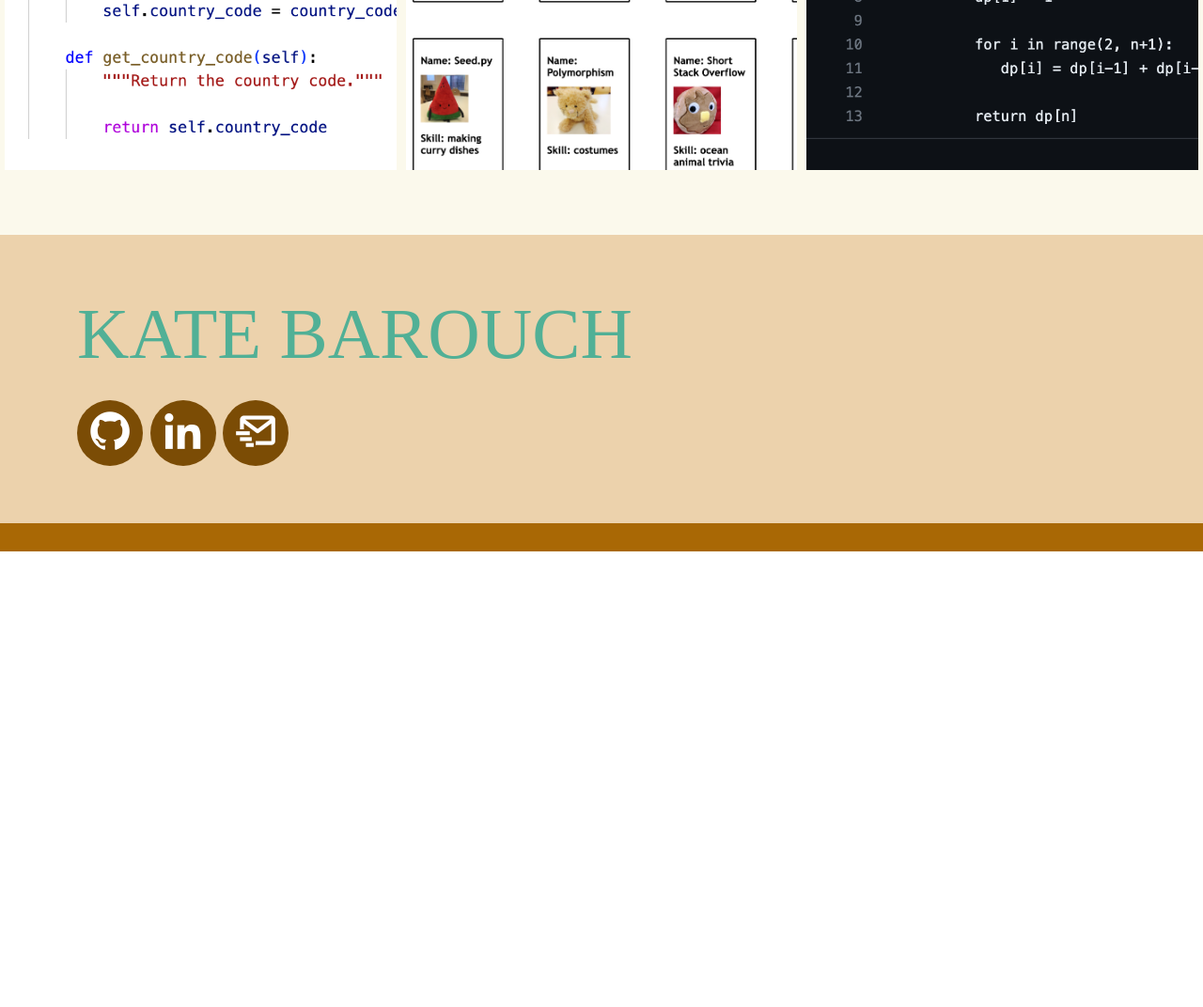
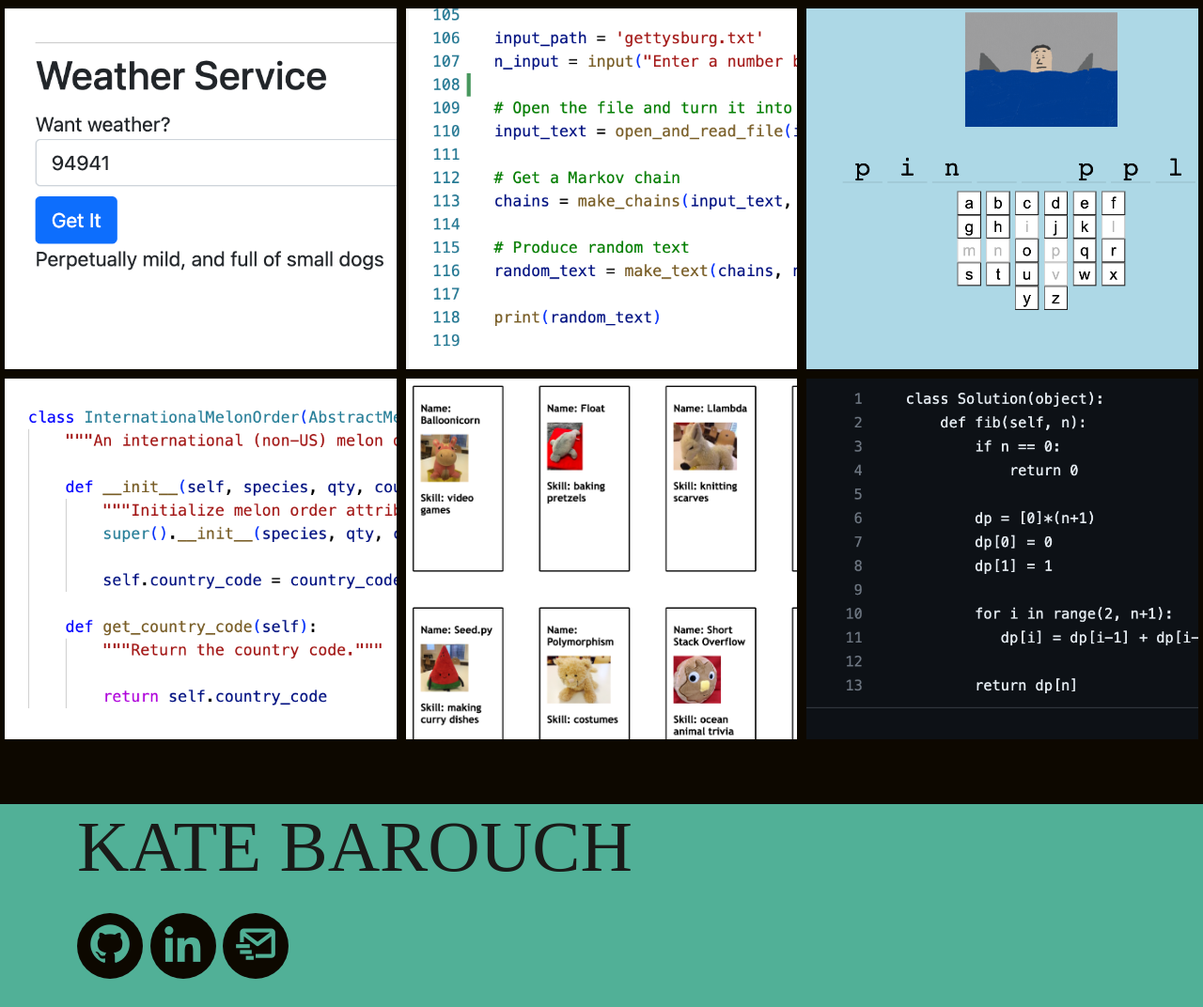
Before and after one commit to katebarouch/portfoliowebsite, a Flask app: page /portfolio in a window 1280 px wide. Shown: the part 1248-2320 px from the top of the page at 94% size. Before the commit the page ends 1835 px from the top, so only its background shows below. Run offline with Flask 2, Linux system fonts and the light colour scheme; some libraries are stand-ins or nearby versions; some web fonts are replaced.

Commit message:
new portfolio and contact page

```diff
--- a/static/maxim-pro/assets/css/style.css
+++ b/static/maxim-pro/assets/css/style.css
@@ -15,16 +15,6 @@ body {
   font-family: "Space Mono";
   color: #1a1a18;
   background-color: #1a1a18;
-}
-
-a {
-  color: #571421;
-  text-decoration: none;
-}
-
-a:hover {
-  color: #ba2a47;
-  text-decoration: none;
 }
 
 h1 {
@@ -56,7 +46,11 @@ h4 {
   color: #1a1a18;
 }
 
-
+h5 {
+  font-size: 6vw;
+  font-family: "Space Mono";
+  color: #1a1a18;
+}
 
 /*--------------------------------------------------------------
 # Back to top button
@@ -253,7 +247,7 @@ h4 {
   text-align: left;
 }
 
-.hero .btn-get-started:hover {
+#title.hero .btn-get-started:hover {
   border-color: #440848;
   background: transparent;
   color: #440848;
@@ -269,16 +263,30 @@ h4 {
   font-family: "Space Mono";
   text-transform: lowercase;
   font-weight: 500;
-  font-size: 3vw;      /* Already using vw */
+  font-size: 3vw;
   letter-spacing: 0.1vw;
-  padding: 1vw 2vw;    /* Adjusted to vw */
+  padding: 0.5vw 0.1vw;
+  width: auto;
   transition: all 0.5s;
   border: none;
   color: #0d0800;
   background-color: #51b096;
   text-align: left;
-  border-radius: 1vw;  /* Adjusted to vw */
+  border-radius: 1vw;
 }
+
+.hero .btn-get-started:hover {
+  background: #b742c6;
+}
+
+#portfolio.hero .btn-get-started {
+  position: absolute;
+  bottom: 0.5vw;  /* Adjust as needed for spacing from the bottom */
+  left: 50%;    /* Position 50% from the left */
+  transform: translateX(-50%);
+  text-align: center;
+}
+
 #contact .container > div {
   display: flex;
   justify-content: center; /* Align buttons in the center */
@@ -567,81 +575,16 @@ h4 {
   margin: 0 auto; /* Center the grid container horizontally */
 }
 
-.social-links a {
-  font-size: 50px;
-  display: inline-block;
-  background: #7b4c05;
-  color: #fff;
-  line-height: 1;
-  padding: 8px 0;
-  margin-right: 4px;
-  border-radius: 50%;
-  text-align: center;
-  width: 70px;
-  height: 70px;
-  transition: 0.3s;
-}
-
-.social-links a:hover {
-  background: #c0760661;
-  color: #fff;
-  text-decoration: none;
-}
 
 /*--------------------------------------------------------------
 # Footer
 --------------------------------------------------------------*/
 #footer {
-  background: #a96805;
+  background: #51b097;
   padding: 0 0 30px 0;
   color: #fff;
   font-size: 14px;
-  border-color: #995e06;
-}
-
-#footer .footer-top {
-  background: #ecd2ac;
-  border-bottom: 1px solid #ecd2ac;
-  padding: 60px 0 30px 0;
-  border-color: #ecd2ac;
-}
-
-#footer .footer-top .footer-info {
-  margin-bottom: 30px;
-}
-
-#footer .footer-top .footer-info h4 {
-  font-size: 28px;
-  color: #fbf9ec;
-  margin: 0 0 20px 0;
-  padding: 2px 0 2px 0;
-  line-height: 1;
-  font-weight: 700;
-}
-
-#footer .footer-top .footer-info h5 {
-  font-size: 18px;
-  color: #fbf9ec;
-  margin: 0 0 2px 0;
-  padding: 2px 0 2px 0;
-  line-height: 1;
-  font-weight: 200;
-}
-
-#footer .footer-top .footer-info p {
-  font-size: 14px;
-  line-height: 24px;
-  margin-bottom: 0;
-  font-family: "CormorantGaramond";
-  color: #fff;
-}
-
-#footer .footer-top h4 {
-  font-size: 16px;
-  font-weight: 600;
-  color: black;
-  position: relative;
-  padding-bottom: 12px;
+  border-color: #51b097ad;
 }
 
 #footer .footer-top .footer-links {
@@ -683,14 +626,24 @@ h4 {
 }
 
 
-#footer .copyright {
+
+.social-links a {
+  font-size: 50px;
+  display: inline-block;
+  background: #0d0800;
+  color: #51b096;
+  line-height: 1;
+  padding: 8px 0;
+  margin-right: 4px;
+  border-radius: 50%;
   text-align: center;
-  padding-top: 30px;
+  width: 70px;
+  height: 70px;
+  transition: 0.3s;
 }
 
-#footer .credits {
-  padding-top: 10px;
-  text-align: center;
-  font-size: 13px;
+.social-links a:hover {
+  background: #c0760661;
   color: #fff;
+  text-decoration: none;
 }
--- a/templates/base.html
+++ b/templates/base.html
@@ -65,7 +65,7 @@
         <footer id="footer">
             <div class="footer-top">
               <div class="container">
-                <h1>KATE BAROUCH</h1>
+                <h5>KATE BAROUCH</h5>
                 <div class="row">
 
                   <div class="col-lg-3 col-md-6">
--- a/templates/contact.html
+++ b/templates/contact.html
@@ -4,7 +4,7 @@
 {% block body %}
 
  <!-- ======= Hero Section ======= -->
- <section id="hero6" class="d-flex flex-column justify-content-center align-items-center">
+ <section id="contacts" class="hero d-flex flex-column justify-content-center align-items-center">
     <div class="container text-center text-md-left aos-init aos-animate" data-aos="fade-up">
       <h1>Contact Me</h1>
 
--- a/templates/homepage.html
+++ b/templates/homepage.html
@@ -53,7 +53,7 @@
 <section id="contact" class="hero d-flex flex-column justify-content-center align-items-center">
     <div class="container text-center text-md-left aos-init aos-animate" data-aos="fade-up">
         <div>
-            <a href="static/maxim-pro/assets/img/Resume%207.3.23.pdf" class="btn-get-started scrollto" download>Resume</a>
+            <a href="static/maxim-pro/assets/img/KateBarouchResume.pdf" class="btn-get-started scrollto" download>Resume</a>
             <a href="/portfolio" class="btn-get-started scrollto">Portfolio</a>
             <a href="/contact" class="btn-get-started scrollto">Contact</a>
         </div>
--- a/templates/portfolio.html
+++ b/templates/portfolio.html
@@ -4,16 +4,17 @@
 {% block body %}
  <!-- ======= Hero Section ======= -->
 
- <section id="hero5" class="d-flex flex-column justify-content-center align-items-center">
+ <section id="portfolio" class="hero d-flex flex-column justify-content-center align-items-center">
     <div class="container text-center text-md-left aos-init aos-animate" data-aos="fade-up">
       <h1>Portfolio</h1>
-      <a href="#portfolio" class="btn-get-started scrollto">Click through links to my work below! </a>
+      <br>
+      <a href="#projects" class="btn-get-started scrollto">Enter</a>
     </div>
   </section>
 
   <!-- End Hero -->
 
-  <div class="portfolio" id="portfolio">
+  <div class="projects" id="projects">
     <div class="flex-container">
 
       <a href="http://35.91.161.32" class="project-link">
@@ -66,7 +67,7 @@
 
 <style>
   body {
-      background-color: #fbf9ec;
+      background-color: #0d0800;
   }
 </style>
 
```
Also changed, not shown: 1 other file.
